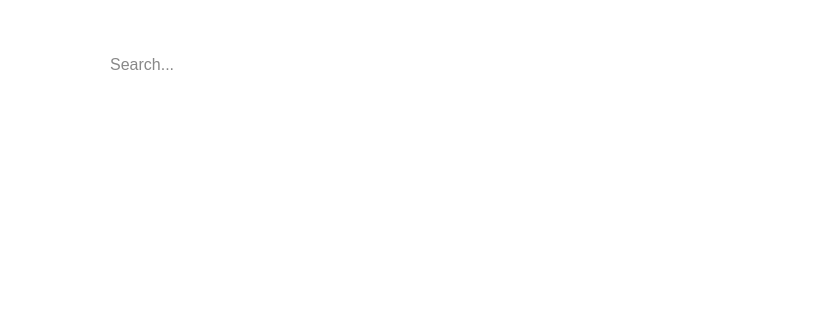
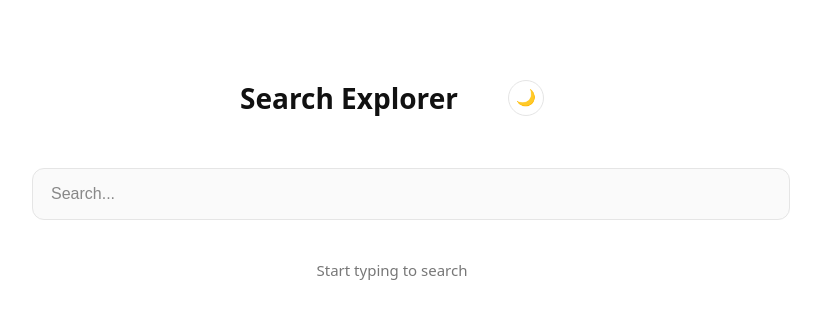
Before and after one commit to ayushd701/search_tool, a Vue app: page / in a window 1280 px wide. Shown: the top 318 px of the page, without its empty margins (248-1069 px from the left). Built offline with nearby package versions, Linux system fonts and the light colour scheme.

Commit message:
Added theme and pagination.

```diff
--- a/src/App.vue
+++ b/src/App.vue
@@ -1,5 +1,5 @@
 <script setup>
-import { ref, watch } from 'vue'
+import { ref, watch, onMounted } from 'vue'
 import SearchBar from './components/SearchBar.vue'
 import SearchResultList from './components/SearchResultList.vue'
 import { searchApi } from './services/api'
@@ -7,41 +7,191 @@ import { searchApi } from './services/api'
 const searchQuery = ref('')
 const results = ref([])
 const loading = ref(false)
+const loadingMore = ref(false)
+const page = ref(1)
+const hasMore = ref(true)
+const theme = ref('light')
+const hasSearched = ref(false)
+
+function toggleTheme() {
+  theme.value = theme.value === 'light' ? 'dark' : 'light'
+  document.body.className = theme.value
+  localStorage.setItem('theme', theme.value)
+}
+
+onMounted(() => {
+  const saved = localStorage.getItem('theme')
+  if (saved) {
+    theme.value = saved
+    document.body.className = saved
+  }
+})
 
 function handleSearch(value) {
   searchQuery.value = value
+  if (!value) {
+    hasSearched.value = false
+    results.value = []
+    page.value = 1
+    hasMore.value = false
+    return
+  }
+  hasSearched.value = true
+  page.value = 1
+  results.value = []
+  hasMore.value = true
 }
 
 watch(searchQuery, async (newQuery) => {
   if (!newQuery) {
     results.value = []
+    hasMore.value = false
     return
   }
 
   loading.value = true
-  results.value = []
 
-  const response = await searchApi(newQuery)
+  const response = await searchApi(newQuery, page.value)
 
   results.value = response
+  hasMore.value = response.length > 0
   loading.value = false
 })
+
+async function loadMore() {
+  loadingMore.value = true
+  page.value++
+
+  const moreResults = await searchApi(searchQuery.value, page.value)
+
+  if (moreResults.length === 0) {
+    hasMore.value = false
+  } else {
+    results.value.push(...moreResults)
+  }
+
+  loadingMore.value = false
+}
 </script>
 
 <template>
   <div class="app">
+    <div class="header">
+      <div class="title-wrap">
+        <h1 class="heading">Search Explorer</h1>
+        <button class="theme-btn" @click="toggleTheme" aria-label="Toggle theme">
+          <span v-if="theme === 'light'">🌙</span>
+          <span v-else>☀️</span>
+        </button>
+      </div>
+    </div>
+
     <SearchBar @search="handleSearch" />
 
-    <p v-if="loading">Loading...</p>
+    <p v-if="loading" class="status">Loading results…</p>
 
-    <SearchResultList v-if="!loading && results.length" :items="results" />
+    <p v-if="!hasSearched && !loading" class="empty-text">Start typing to search</p>
+
+    <p v-if="hasSearched && !loading && results.length === 0" class="empty-text">
+      No results found for "{{ searchQuery }}"
+    </p>
+
+    <SearchResultList v-if="results.length" :items="results" />
+
+    <button
+      v-if="hasMore && results.length"
+      @click="loadMore"
+      class="load-more"
+      :disabled="loadingMore"
+    >
+      <span v-if="!loadingMore">Load more</span>
+      <span v-else>Loading…</span>
+    </button>
+
+    <p v-if="!hasMore && results.length" class="end-text">You’ve reached the end of results</p>
   </div>
 </template>
 
 <style scoped>
 .app {
-  max-width: 600px;
-  margin: 40px auto;
-  font-family: sans-serif;
+  max-width: 720px;
+  margin: 60px auto;
+  padding: 0 16px;
+  font-family:
+    system-ui,
+    -apple-system,
+    BlinkMacSystemFont;
+  background: var(--bg);
+  color: var(--text);
+}
+
+.header {
+  display: flex;
+  justify-content: center;
+  margin-bottom: 32px;
+}
+
+.title-wrap {
+  display: flex;
+  align-items: center;
+  gap: 50px;
+}
+
+.heading {
+  font-size: 28px;
+  font-weight: 600;
+}
+
+.theme-btn {
+  display: flex;
+  align-items: center;
+  justify-content: center;
+  width: 36px;
+  height: 36px;
+  border-radius: 50%;
+  background: transparent;
+  border: 1px solid var(--border);
+  color: var(--text);
+  cursor: pointer;
+  font-size: 16px;
+}
+
+.theme-btn:hover {
+  background: var(--card);
+}
+
+.status {
+  text-align: center;
+  margin: 16px 0;
+  color: #666;
+}
+
+.empty-text {
+  text-align: center;
+  margin-top: 40px;
+  font-size: 15px;
+  color: #777;
+}
+
+.load-more {
+  display: block;
+  margin: 28px auto;
+  padding: 10px 20px;
+  border-radius: 6px;
+  border: none;
+  background: var(--text);
+  color: var(--bg);
+  cursor: pointer;
+}
+
+.load-more:hover {
+  opacity: 0.9;
+}
+
+.end-text {
+  text-align: center;
+  margin-top: 20px;
+  font-size: 14px;
+  color: #777;
 }
 </style>
--- a/src/main.js
+++ b/src/main.js
@@ -1,4 +1,5 @@
 import { createApp } from 'vue'
 import App from './App.vue'
+import './style.css'
 
 createApp(App).mount('#app')
```
